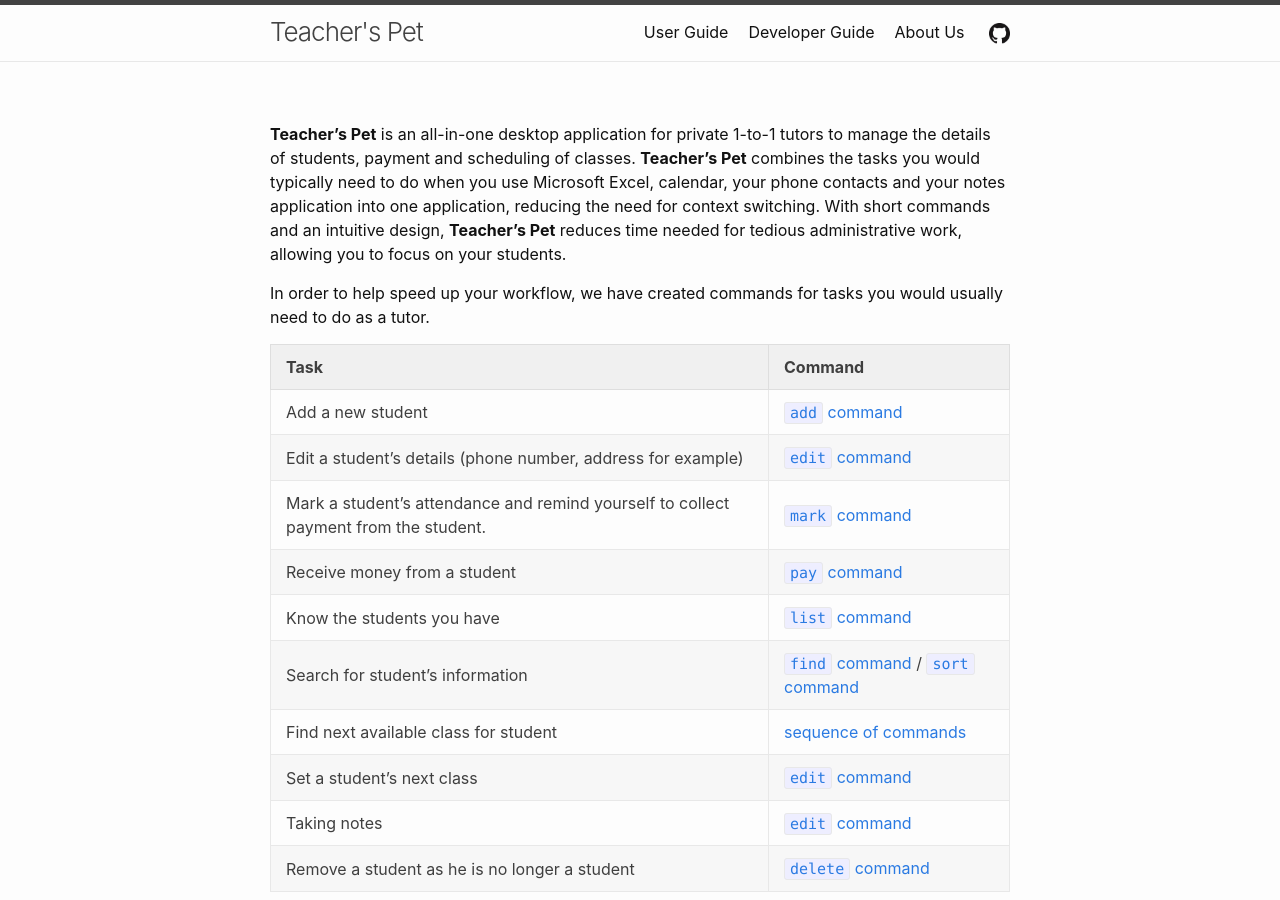
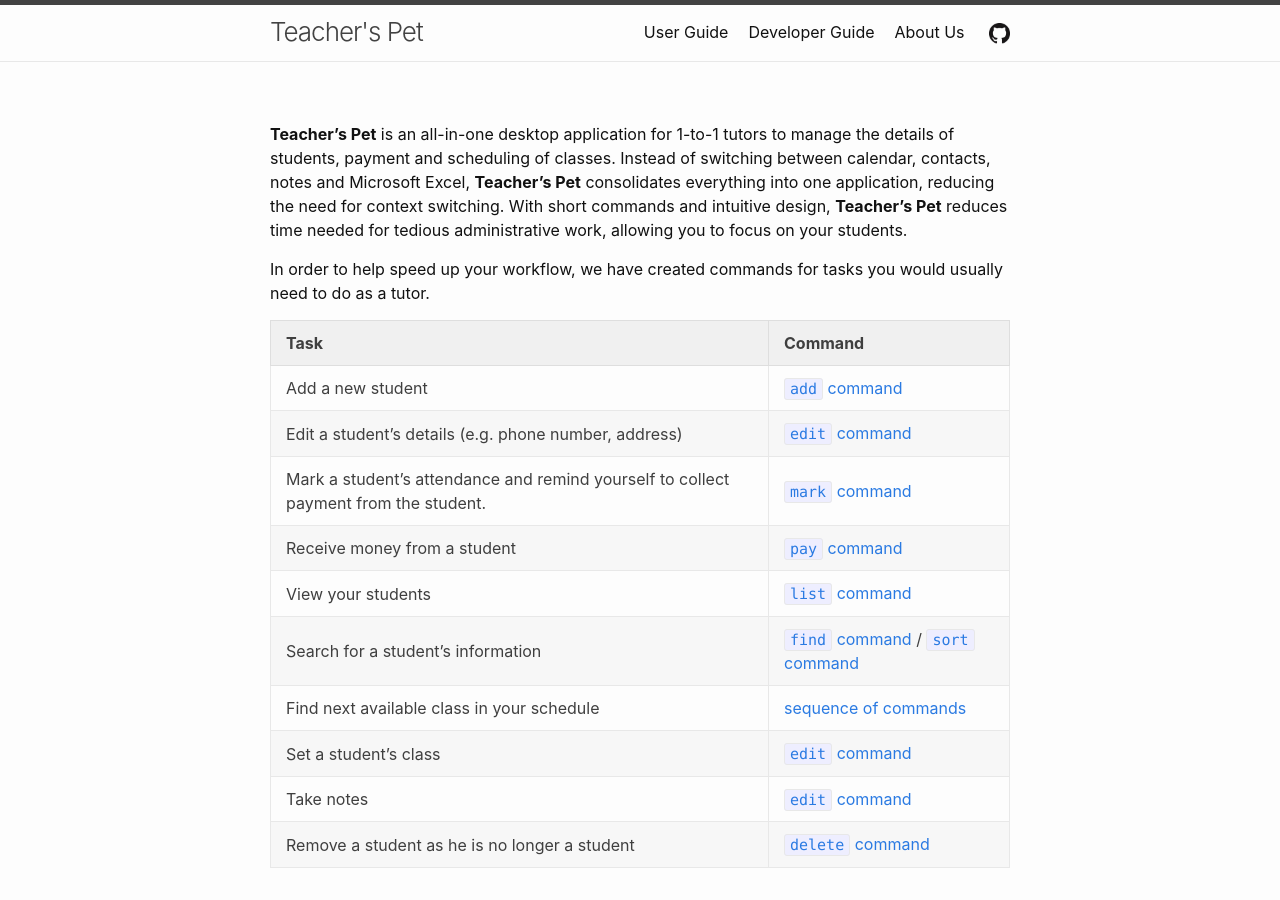
Before and after one commit to AY2223S1-CS2103T-T09-4/tp-clone-for-cs2101UG, a Jekyll site: the page built from docs/UserGuide_CS2101.md, in a window 1280 px wide and 900 px high. Built offline with Jekyll 4.4.1, drawn with Linux system fonts in a browser that asks for light colours; our own code applies the rules of GitHub Pages for plain Markdown files.

Commit message:
Make lanugage adjustments

```diff
--- a/docs/UserGuide_CS2101.md
+++ b/docs/UserGuide_CS2101.md
@@ -2,10 +2,10 @@
 layout: page
 title: **Teacher's Pet** User Guide
 ---
-**Teacher’s Pet** is an all-in-one desktop application for private 1-to-1 tutors to manage the details of students,
-payment and scheduling of classes. **Teacher's Pet** combines the tasks you would typically need to do when you use
-Microsoft Excel, calendar, your phone contacts and your notes application into one application, reducing the need for
-context switching. With short commands and an intuitive design, **Teacher's Pet** reduces time needed
+**Teacher’s Pet** is an all-in-one desktop application for 1-to-1 tutors to manage the details of students,
+payment and scheduling of classes. Instead of switching between calendar, contacts, notes and Microsoft Excel,
+**Teacher's Pet** consolidates everything into one application, reducing the need for
+context switching. With short commands and intuitive design, **Teacher's Pet** reduces time needed
 for tedious administrative work, allowing you to focus on your students.
 
 In order to help speed up your workflow, we have created commands for tasks you would usually need to do as a tutor.
@@ -13,14 +13,14 @@ In order to help speed up your workflow, we have created commands for tasks you
 | Task                                                                                 | Command                                                                                         |
 |--------------------------------------------------------------------------------------|-------------------------------------------------------------------------------------------------|
 | Add a new student                                                                    | [`add` command](#adding-a-student-add)                                                          |
-| Edit a student's details (phone number, address for example)                         | [`edit` command](#editing-student-details-edit)                                                 |
+| Edit a student's details (e.g. phone number, address)                                | [`edit` command](#editing-student-details-edit)                                                 |
 | Mark a student's attendance and remind yourself to collect payment from the student. | [`mark` command](#marking-a-student-mark)                                                       |
-| Receive money from a student                                                          | [`pay` command](#receiving-money-from-a-student-pay)                                            |
-| Know the students you have                                                           | [`list` command](#viewing-all-students-list)                                                    |
-| Search for student's information                                                     | [`find` command](#finding-a-student-find) / [`sort` command](#sort-the-displayed-students-sort) |
-| Find next available class for student                                                | [sequence of commands](#next-available-class)                                                   |
-| Set a student's next class                                                           | [`edit` command](#editing-student-details-edit)                                                 |
-| Taking notes                                                                         | [`edit` command](#editing-student-details-edit)                                                 |
+| Receive money from a student                                                         | [`pay` command](#receiving-money-from-a-student-pay)                                            |
+| View your students                                                                   | [`list` command](#viewing-all-students-list)                                                    |
+| Search for a student's information                                                   | [`find` command](#finding-a-student-find) / [`sort` command](#sort-the-displayed-students-sort) |
+| Find next available class in your schedule                                           | [sequence of commands](#next-available-class)                                                   |
+| Set a student's class                                                                | [`edit` command](#editing-student-details-edit)                                                 |
+| Take notes                                                                           | [`edit` command](#editing-student-details-edit)                                                 |
 | Remove a student as he is no longer a student                                        | [`delete` command](#deleting-students-delete)                                                   |
 
 Before you get started, you may want to know [how to navigate this User Guide](#reading-the-user-guide).
```
